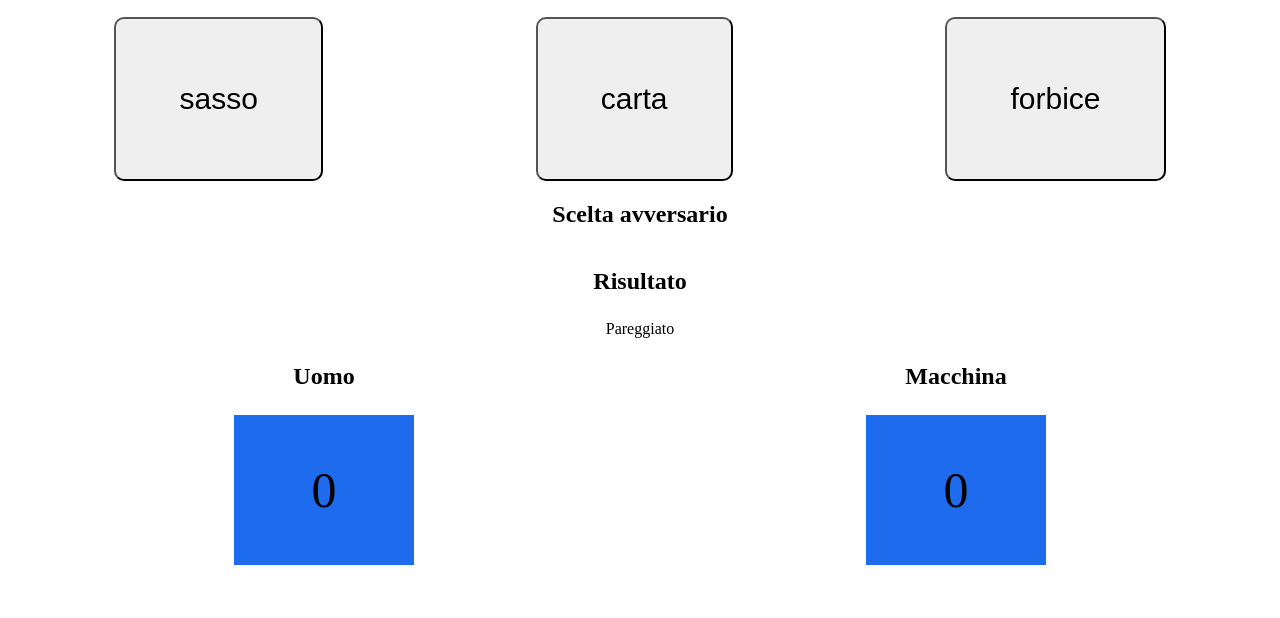
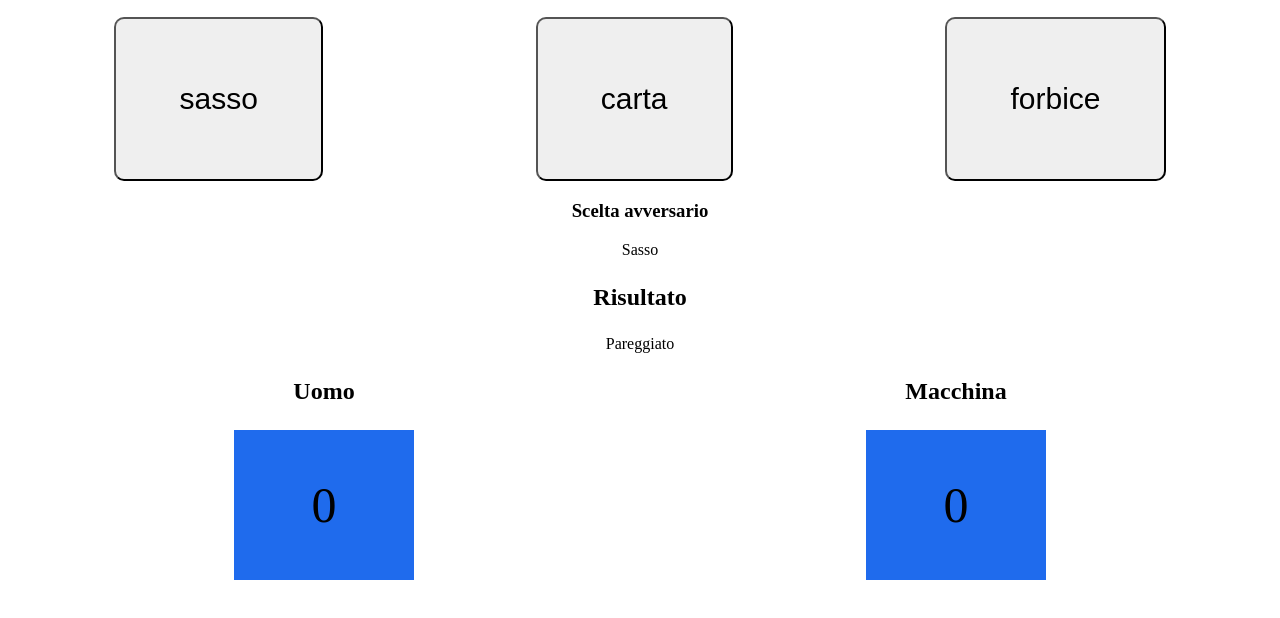
Before and after one commit to Micello/Sasso-Carta-Forbice, a plain HTML site: page index.html in a window 1280 px wide. Both pictures are taken after a click on the button "sasso". Shown: the part 110-728 px from the top of the page. Drawn offline with Linux system fonts and the light colour scheme.

Commit message:
aggiunto risultato macchina

```diff
--- a/index.html
+++ b/index.html
@@ -16,7 +16,8 @@
         <button class="carta">carta</button>
         <button class="forbice">forbice</button>
     </div>
-    <h2>Scelta avversario</h2>
+    <h3>Scelta avversario</h3>
+    <p class="mac"> &nbsp</p>
     <div id="risultato">
         <h2>Risultato</h2>
     </div>
--- a/script.js
+++ b/script.js
@@ -1,6 +1,10 @@
+mac = document.querySelector('.mac');
+
 function getComputerChoice(){
     const array = ["Sasso", "Carta", "Forbice"];
-    return array[Math.floor(Math.random() * 3)];
+    c = array[Math.floor(Math.random() * 3)];
+    mac.textContent = c;
+    return c;
 }
 
 function Play(playerSelection, computerSelection){
@@ -55,6 +59,7 @@ let a = document.createElement('p');
 a.textContent = 'Hai...'
 res.appendChild(a);
 
+
 // we use the .forEach method to iterate through each button
 buttons.forEach((button) => {
 
@@ -63,6 +68,7 @@ buttons.forEach((button) => {
     // and for each one we add a 'click' listener
     button.addEventListener('click', () => {
     let risultato = Play(button.className,getComputerChoice());
+
     const p = document.createElement('p');
     p.textContent = risultato;
     res.replaceChild(p,a);
--- a/style.css
+++ b/style.css
@@ -8,7 +8,7 @@ div.tasti{
 
 }
 
-h1,h2{
+h1,h2,h3{
     text-align: center;
 }
 button{
@@ -24,8 +24,9 @@ div.tabellone{
 }
 
 p{
-    all: initial;
+
     margin: 5px;
+    text-align: center;
 
 }
 
```
